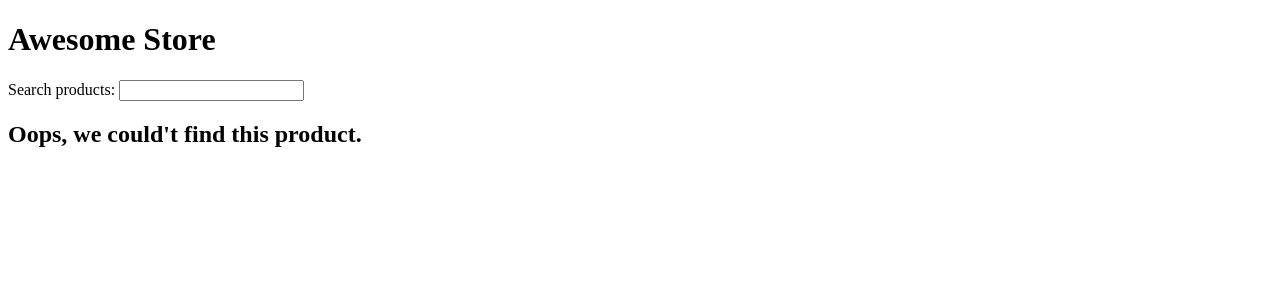
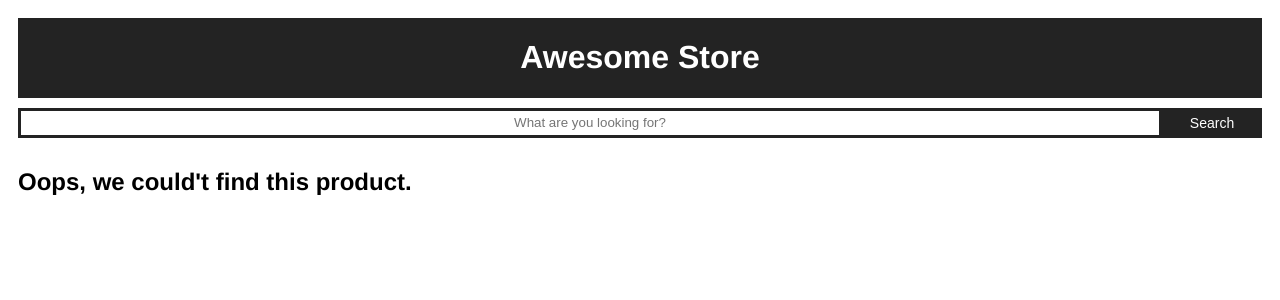
Before and after one commit to hugofcampos/awesome-store, a Symfony app: template app/templates/bundles/TwigBundle/Exception/error404.html.twig in a window 1280 px wide. Shown: the top 300 px of the page. Run offline with Twig, Linux system fonts and the light colour scheme; the template is opened without the code that fills it, so the values that code supplies are empty; some libraries are stand-ins or nearby versions.

Commit message:
Create an awesome template

```diff
--- a/app/composer.json
+++ b/app/composer.json
@@ -5,6 +5,7 @@
         "php": "^7.1.3",
         "ext-iconv": "*",
         "guzzlehttp/guzzle": "^6.3",
+        "symfony/asset": "^4.0",
         "symfony/console": "^4.0",
         "symfony/flex": "^1.0",
         "symfony/framework-bundle": "^4.0",
--- /dev/null
+++ b/app/public/css/style.css
@@ -0,0 +1,246 @@
+body {
+  padding: 10px;
+  font-family: helvetica, arial;
+}
+
+a {
+  text-decoration: none;
+  color: #232323;
+}
+
+a:hover {
+  color: #999;
+}
+
+.container-box {
+  width: 100%;
+  margin: 0 auto;
+  display: grid;
+  grid-gap: 10px;
+  grid-template-areas:
+    'header'
+    'search'
+    'content'
+  ;
+}
+
+
+/* Search bar */
+.search {
+  display: grid;
+  grid-template-areas:
+    'search-form'
+  ;
+  grid-template-columns: 1fr;
+}
+
+.search form {
+  display: grid;
+  grid-template-areas:
+    'search-field'
+    'search-button'
+  ;
+  grid-template-columns: auto 100px;
+}
+
+.search .term {
+  border: 3px solid #232323;
+  padding: 5px;
+  height: 14px;
+  outline: none;
+  color: #999;
+  text-align: center;
+}
+
+search-form {
+  grid-area: search-field;
+}
+search-field {
+  grid-area: search-field;
+}
+search-button {
+  grid-area: search-button;
+}
+
+.search .term:focus{
+  color: #232323;
+}
+
+.search .button {
+  width: 100%;
+  height: 30px;
+  border: 1px solid #232323;
+  background: #232323;
+  text-align: center;
+  color: #fff;
+  cursor: pointer;
+  font-size: 14px;
+}
+
+/* Paginated pages */
+.paginated {
+  display: grid;
+  grid-template-areas:
+    'navbar',
+    'list',
+    'navbar'
+  ;
+  grid-gap: 10px;
+  grid-template-columns: 1fr;
+}
+
+/* Product list */
+.list {
+  width: 100%;
+  margin: 0 auto;
+  grid-gap: 50px;
+  display: grid;
+  grid-template-columns: 1fr 1fr 1fr 1fr 1fr;
+}
+
+@media (max-width: 500px) {
+  .list {
+    grid-template-columns: 1fr;
+  }
+}
+
+header {
+  grid-area: header;
+  text-align: center;
+  background-color: #232323;
+  color: #fff;
+}
+aside {
+  grid-area: aside;
+}
+list {
+  grid-area: list;
+}
+
+
+/* Preview block */
+
+.preview > a {
+  display: grid;
+  grid-template-columns: 1fr;
+  grid-gap: 2px;
+  grid-template-areas:
+    'preview-picture'
+    'preview-sku'
+    'preview-name'
+    'preview-brand'
+    'preview-price'
+  ;
+}
+
+preview-picture {
+  grid-area: preview-picture;
+}
+preview-sku {
+  grid-area: preview-sku;
+}
+preview-name {
+  grid-area: preview-name;
+}
+preview-brand {
+  grid-area: preview-brand;
+}
+preview-price {
+  grid-area: preview-price;
+}
+
+.preview figure {
+  margin: 0;
+}
+
+.preview .sku {
+  color: #ccc;
+  font-size: 10px;
+  text-align: center;
+}
+
+.preview img {
+  width: 100%;
+  height: auto;
+  text-align: center;
+}
+
+
+/* Navbar */
+.navbar .current{
+  font-size: 13px;
+  font-weight: lighter;
+}
+
+.navbar a{
+  text-decoration: underline;
+}
+
+
+/* Details */
+
+.info {
+  display: grid;
+  grid-template-columns: 30% auto;
+  grid-gap: 50px;
+  /*grid-template-areas:
+    'detail-picture'
+    'detail-info'
+  ;*/
+}
+
+.info .picture img{
+  width: 100%;
+}
+
+.info .attributes span{
+  display: block;
+  margin-bottom: 10px;
+}
+.info .attributes .title{
+  font-size: 26px;
+}
+.info .attributes .brand{
+  text-align: center;
+  font-size: 18px;
+}
+.info .attributes .price{
+  color: #999;
+  font-size: 16px;
+}
+.info .attributes .color-bullet{
+  display: inline-block;
+  border: 2px solid #232323;
+  border-radius: 50%;
+  height: 15px;
+  width: 15px;
+  margin: 0;
+  padding: 1px;
+}
+.info .attributes .description-header{
+  font-size: 16px;
+}
+.info .attributes .description{
+  background-color: #f5f5f5;
+  padding: 10px;
+}
+.info .attributes .sku{
+  color: #999;
+  font-size: 14px;
+}
+.info .attributes button{
+  color: #232323;
+  font-size: 14px;
+  height: 40px;
+  width: 160px;
+  border: 1px solid #232323;
+  background: #232323;
+  text-align: center;
+  color: #fff;
+  cursor: pointer;
+  font-size: 14px;
+}
+.info .attributes button:hover{
+   background: #999;
+   border: 1px solid #999;
+}
--- a/app/templates/base.html.twig
+++ b/app/templates/base.html.twig
@@ -4,16 +4,20 @@
         <meta charset="UTF-8">
         <title>{% block title %}Awesome Store{% endblock %}</title>
         {% block stylesheets %}{% endblock %}
+
+        <link href="{{ asset('css/style.css') }}" rel="stylesheet" />
     </head>
     <body>
-        <h1>Awesome Store</h1>
+        <div class="container-box">
+            <header>
+                <h1>Awesome Store</h1>
+            </header>
 
-        <div id="content">
-            <form action="{{ path('product') }}">
-                Search products: <input type="text" name="q" value="{{ query|default('') }}"/>
-            </form>
+            {{ include('search.html.twig', { 'query': query|default('') }) }}
 
-            {% block body %}{% endblock %}
+            <div class="content">
+                {% block body %}{% endblock %}
+            </div>
         </div>
         {% block javascripts %}{% endblock %}
     </body>
--- /dev/null
+++ b/app/templates/search.html.twig
@@ -0,0 +1,8 @@
+<div class="search">
+    <form action="{{ path('product') }}">
+        <input type="text" class="term" name="q" placeholder="What are you looking for?" value="{{ query|default('') }}"/>
+        <button type="submit" class="button">
+            Search
+        </button>
+    </form>
+</div>
```
Also changed, not shown: app/templates/navbar.html.twig (added, +11 -0 lines), app/templates/product/details.html.twig (+27 -5 lines), app/templates/product/list.html.twig (+9 -4 lines), app/templates/product/navbar.html.twig (deleted, +0 -9 lines), app/templates/product/preview.html.twig (+11 -6 lines), 2 other files.
